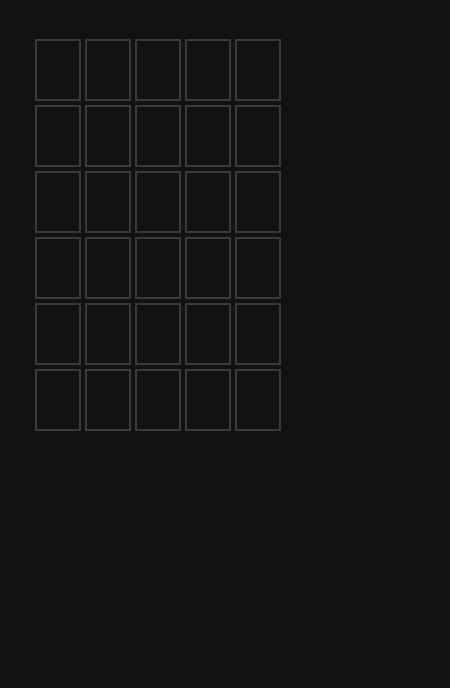
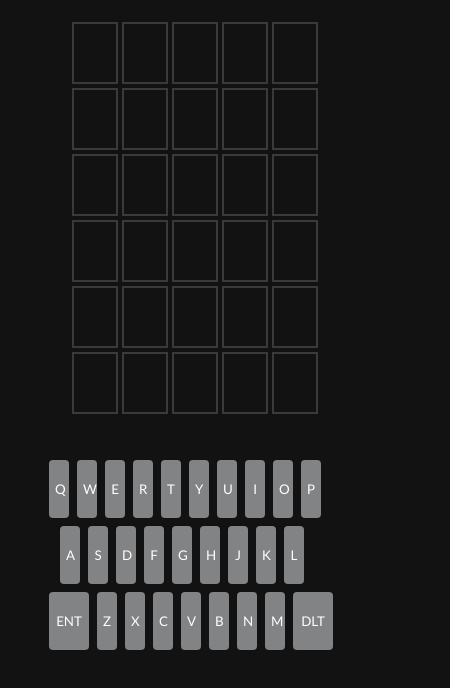
Before and after one commit to AlexLieb83/wordle-game, a plain HTML site: page index.html in a window 390 px wide. Shown: the part 114-802 px from the top of the page, 450 px wide, since content can reach past the window. Drawn offline with Linux system fonts and the light colour scheme.

Commit message:
bug fixing mobile

```diff
--- a/wordle.css
+++ b/wordle.css
@@ -113,13 +113,33 @@ body {
   .game-container {
     display: flex;
     justify-content: center;
-    width: 80%;
+    width: 100%;
   }
   .tile-container {
     height: 100vh;
     width: 250px;
   }
   .key-container {
-    display: none;
+    width: 300px;
+    display: flex;
+    flex-wrap: wrap;
+  }
+
+  .key-container button {
+    width: 20px;
+    height: 58px;
+    border-radius: 4px;
+    border: none;
+    background-color: #818384;
+    margin: 4px;
+  }
+
+  .key-container button:nth-child(11) {
+    margin-left: 15px;
+  }
+
+  .key-container button:nth-child(20),
+  .key-container button:nth-child(28) {
+    width: 40px;
   }
 }
--- a/wordle.js
+++ b/wordle.js
@@ -5,7 +5,16 @@ const tileDisplay = document.querySelector(".tile-container");
 const keyboard = document.querySelector(".key-container");
 const messageDisplay = document.querySelector(".message-container");
 
-const wordleList = ["SUPER", "LOVER", "WATCH", "BOSSY", "MISTY", "SLEEP", "TORSO", "DATES"];
+const wordleList = [
+  "SUPER",
+  "LOVER",
+  "WATCH",
+  "BOSSY",
+  "MISTY",
+  "SLEEP",
+  "TORSO",
+  "DATES",
+];
 
 const wordle = wordleList[Math.floor(Math.random() * wordleList.length)];
 
@@ -30,7 +39,7 @@ const keys = [
   "J",
   "K",
   "L",
-  "ENTER",
+  "ENT",
   "Z",
   "X",
   "C",
@@ -38,7 +47,7 @@ const keys = [
   "B",
   "N",
   "M",
-  "DELETE",
+  "DLT",
 ];
 
 //create the guess rows
```
